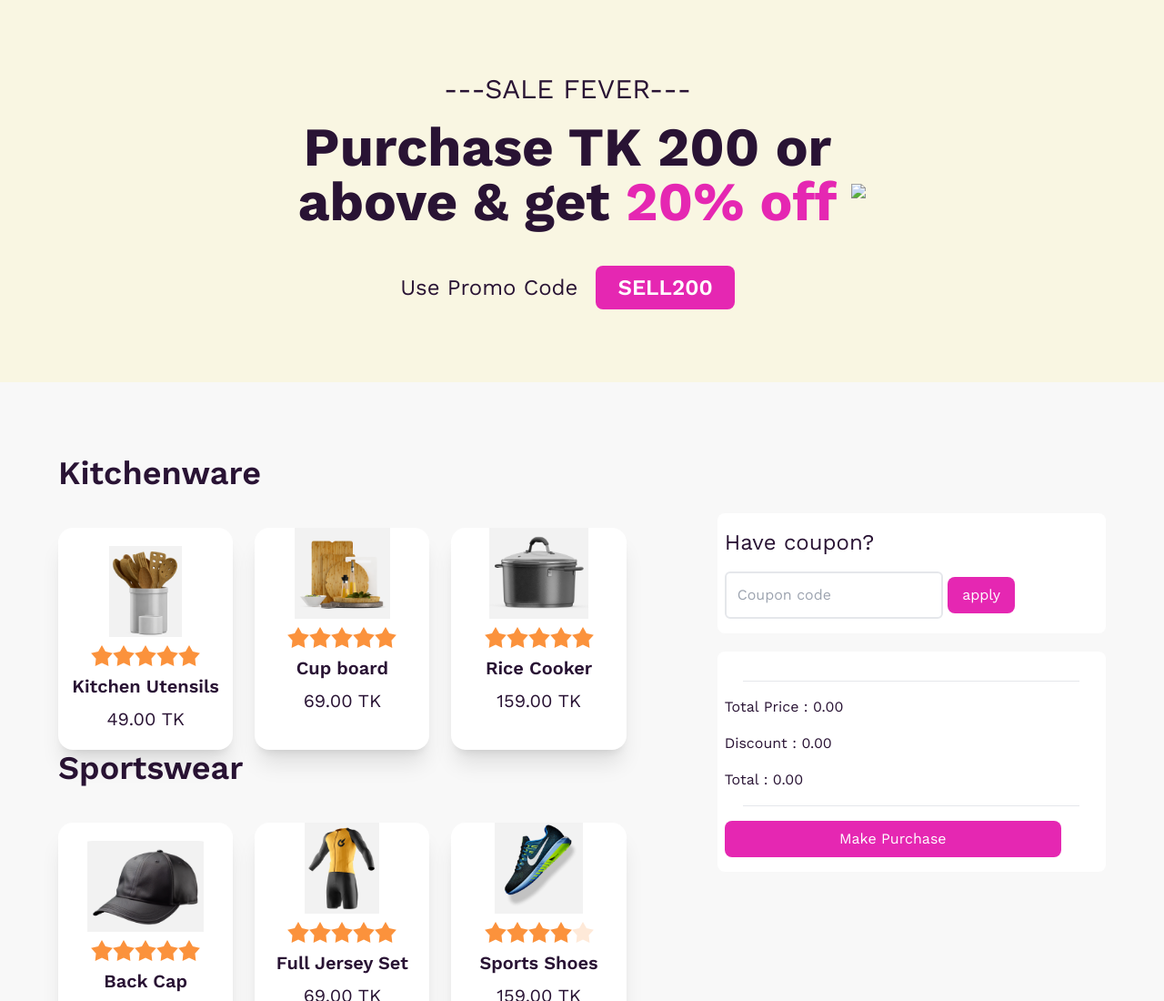
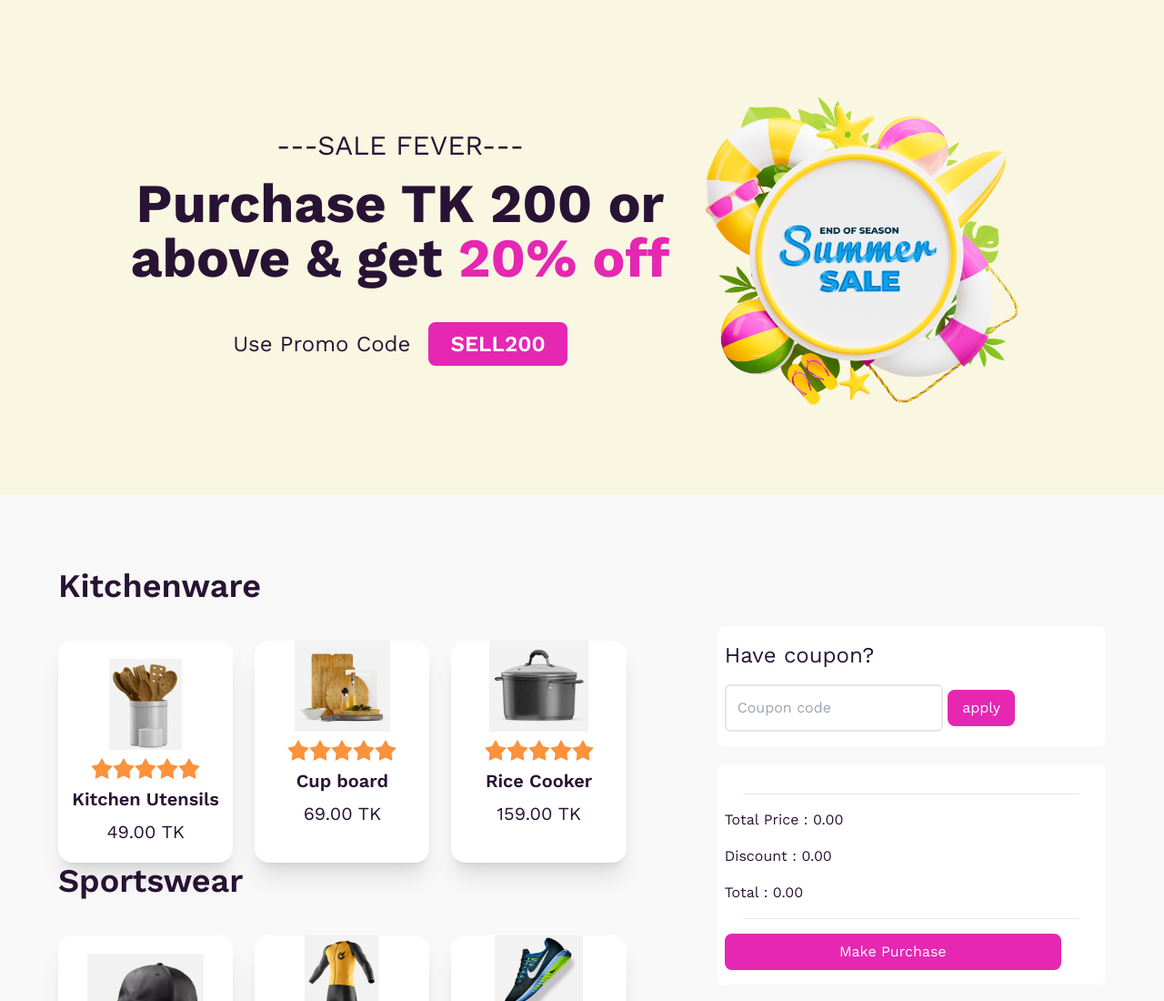
Before and after one commit to sifatjustin/mod-29, a plain HTML site: page index.html in a window 1280 px wide. Shown: the top 1100 px of the page at 91% size. Drawn offline with nearby package versions, Linux system fonts and the light colour scheme.

Commit message:
pic changed

```diff
--- a/index.html
+++ b/index.html
@@ -24,7 +24,7 @@
         <div class="hero lg:gap-40 w-[90%] mx-auto  ">
             <div class="hero-content flex-col flex-1  lg:flex-row-reverse">
                 <div class="lg:max-w-sm  rounded-lg ">
-                    <img src="./images/Summer 1.png" />
+                    <img src="./images/summer.png" />
                 </div>
                 <div class="  text-center">
                     <h1 class="text-3xl font-medium ">---SALE FEVER---</h1>
```
